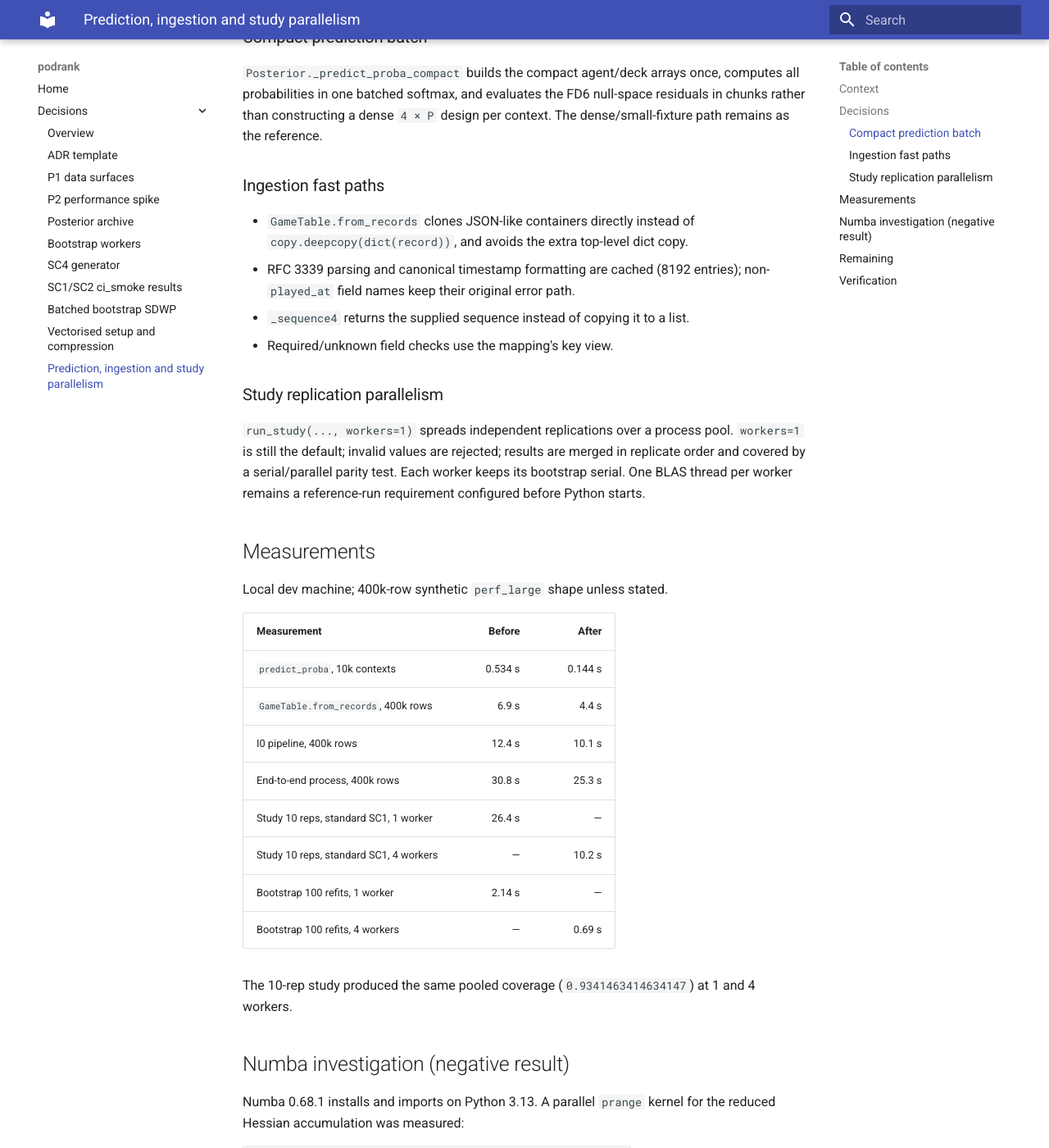
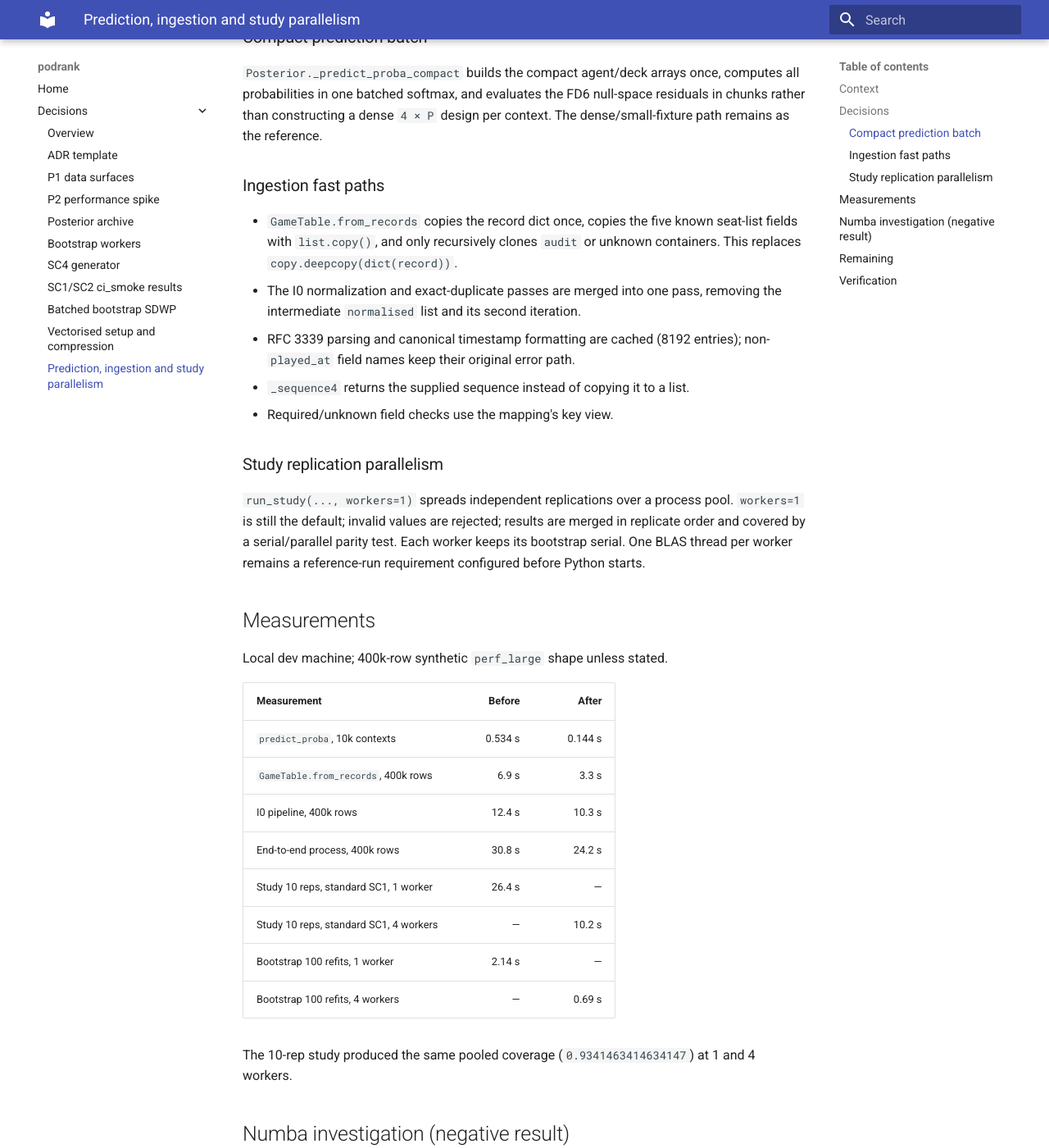
Before and after one commit to dclaz/podrank, an MkDocs documentation site: the page built from docs/decisions/0009-prediction-ingestion-and-study-parallelism.md, in a window 1280 px wide and 1400 px high, scrolled down 576 px. Shown: the whole window at 82% size. Built offline with MkDocs 1.6.1 and Material for MkDocs 9.7.7, drawn with Linux system fonts in a browser that asks for light colours.

Commit message:
Optimise I0 cloning and merge normalize-dedup passes

```diff
--- a/docs/decisions/0009-prediction-ingestion-and-study-parallelism.md
+++ b/docs/decisions/0009-prediction-ingestion-and-study-parallelism.md
@@ -23,8 +23,11 @@ per context. The dense/small-fixture path remains as the reference.
 
 ### Ingestion fast paths
 
-- `GameTable.from_records` clones JSON-like containers directly instead of
-  `copy.deepcopy(dict(record))`, and avoids the extra top-level dict copy.
+- `GameTable.from_records` copies the record dict once, copies the five known
+  seat-list fields with `list.copy()`, and only recursively clones `audit` or
+  unknown containers. This replaces `copy.deepcopy(dict(record))`.
+- The I0 normalization and exact-duplicate passes are merged into one pass,
+  removing the intermediate `normalised` list and its second iteration.
 - RFC 3339 parsing and canonical timestamp formatting are cached (8192
   entries); non-`played_at` field names keep their original error path.
 - `_sequence4` returns the supplied sequence instead of copying it to a list.
@@ -45,9 +48,9 @@ Local dev machine; 400k-row synthetic `perf_large` shape unless stated.
 | Measurement | Before | After |
 |---|---:|---:|
 | `predict_proba`, 10k contexts | 0.534 s | 0.144 s |
-| `GameTable.from_records`, 400k rows | 6.9 s | 4.4 s |
-| I0 pipeline, 400k rows | 12.4 s | 10.1 s |
-| End-to-end process, 400k rows | 30.8 s | 25.3 s |
+| `GameTable.from_records`, 400k rows | 6.9 s | 3.3 s |
+| I0 pipeline, 400k rows | 12.4 s | 10.3 s |
+| End-to-end process, 400k rows | 30.8 s | 24.2 s |
 | Study 10 reps, standard SC1, 1 worker | 26.4 s | — |
 | Study 10 reps, standard SC1, 4 workers | — | 10.2 s |
 | Bootstrap 100 refits, 1 worker | 2.14 s | — |
```
Also changed, not shown: CHANGELOG.md (+1 -1 lines), 3 other files.
